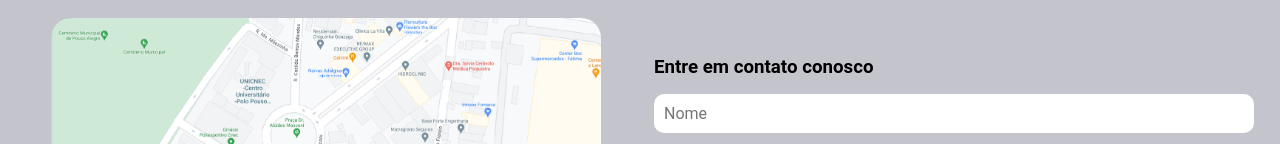
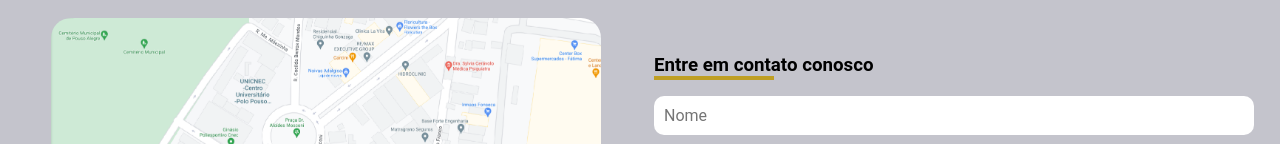
Before and after one commit to MUNDIAL-PROJECT/landpage-mundial-mecanica, a React (Vite) app: page / in a window 1280 px wide. Shown: the part 699-843 px from the top of the page. Built offline with nearby package versions, Linux system fonts and the light colour scheme; a web font is replaced by a local one.

Commit message:
Estilizando Componente FaleConosco

```diff
--- a/src/components/FaleConosco/index.tsx
+++ b/src/components/FaleConosco/index.tsx
@@ -10,7 +10,7 @@ export const FaleConosco = () => {
       </FaleContentImg>
       <FaleContentForm>
         <form action="" className='faleForm'>
-          <h3>Entre em contato conosco</h3>
+          <h3>Entre em contato conosco <hr /></h3>
           <input type="text" placeholder='Nome' required />
           <input type="email" placeholder='email' required />
           <textarea name="textarea" id="textarea" placeholder='Escreva sua mensagem'></textarea>
--- a/src/components/FaleConosco/styled.ts
+++ b/src/components/FaleConosco/styled.ts
@@ -47,6 +47,13 @@ export const FaleContentForm = styled.div`
     margin: 0 auto;
     max-width: 600px;
 
+    h3{
+      hr{
+        border: 2px solid ${(props) => props.theme["mundial-gold"]};
+        width: 20%;
+      }
+    }
+
     input{
       padding: 10px 10px;
       border-radius: 10px;
```
